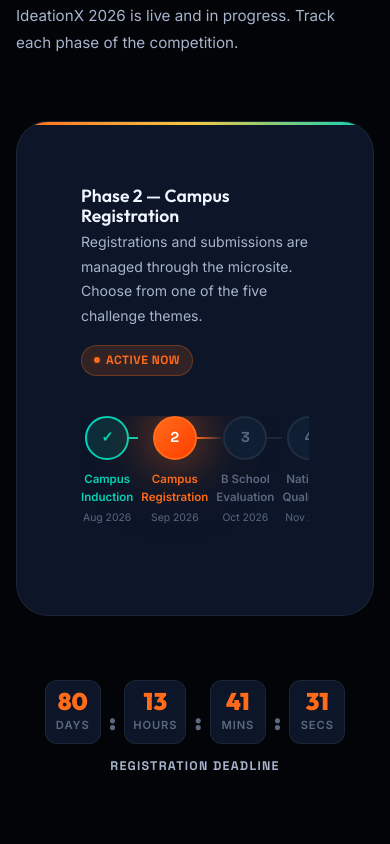
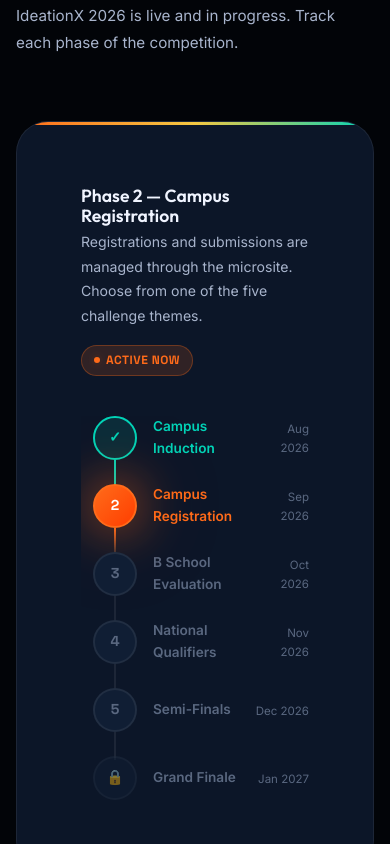
Before and after one commit to Nilesh220/Sbi-Life, a Next.js app: page / in a window 390 px wide. Shown: the part 1640-2484 px from the top of the page. Built offline with nearby package versions, Linux system fonts and the light colour scheme.

Commit message:
fix: resolve mobile scroll reveal block layout delays and mobile timeline clipping

```diff
--- a/src/app/page.js
+++ b/src/app/page.js
@@ -28,7 +28,7 @@
 
 function StatCounter({ target, suffix = '', label, gradient, showLive = false }) {
   const ref = useRef(null);
-  useAnimateCounter(ref, target, 2.2, suffix);
+  useAnimateCounter(ref, target, 2.2, suffix, true);
   return (
     <div className="home-stat-item">
       {showLive ? (
@@ -58,6 +58,7 @@
   { id: 4, num: '04', icon: '🌾', tag: 'Agriculture', tagCls: 'tag tag--gold', title: 'Climate & the Uninsured Farmer', hook: '"When climate destroys a harvest, it also destroys a family\'s future."', style: { '--theme-gradient': 'linear-gradient(135deg,rgba(245,200,66,0.18),rgba(255,138,0,0.06))', '--theme-color': '#F5C842', '--theme-glow': 'rgba(245,200,66,0.3)' } },
   { id: 5, num: '05', icon: '🚗', tag: 'Gig Economy', tagStyle: { background: 'rgba(0,181,239,0.12)', color: '#4DCDFF', border: '1px solid rgba(0,181,239,0.3)' }, title: 'The Invisible Workforce', hook: '"Zomato delivers your dinner. Ola drops you home. Who insures their tomorrow?"', style: { '--theme-gradient': 'linear-gradient(135deg,rgba(0,181,239,0.18),rgba(41,32,117,0.08))', '--theme-color': '#00B5EF', '--theme-glow': 'rgba(0,181,239,0.3)' } },
 ];
+
 
 export default function HomePage() {
   const marqueeRef = useRef(null);
@@ -162,7 +163,6 @@
       </div>
 
       {/* ════ LIVE STATS ════ */}
-      <RevealOnScroll>
       <div className="home-stats">
         <div className="container">
           <div className="home-stats__inner">
@@ -173,7 +173,6 @@
           </div>
         </div>
       </div>
-      </RevealOnScroll>
 
       {/* ════ PHASE TRACKER ════ */}
       <section className="phase-section">
@@ -186,7 +185,6 @@
             </div>
           </RevealOnScroll>
 
-          <RevealOnScroll delay={0.1}>
           <div className="phase-tracker-home">
             <div style={{ display: 'flex', alignItems: 'center', justifyContent: 'space-between', flexWrap: 'wrap', gap: '16px' }}>
               <div>
@@ -202,9 +200,7 @@
               <PhaseTracker />
             </div>
           </div>
-          </RevealOnScroll>
 
-          <RevealOnScroll delay={0.2}>
           <div style={{ display: 'flex', flexDirection: 'column', alignItems: 'center', marginTop: 'var(--space-2xl)' }}>
             <Countdown targetDate="2026-09-30T23:59:59" id="home-countdown" />
             <p style={{
@@ -219,7 +215,6 @@
               Registration Deadline
             </p>
           </div>
-          </RevealOnScroll>
         </div>
       </section>
 
--- a/src/styles/supplement.css
+++ b/src/styles/supplement.css
@@ -364,3 +364,58 @@
   color: var(--saffron);
   background: rgba(255,107,26,0.05);
 }
+
+/* Responsive Phase Tracker Timeline on Mobile */
+@media (max-width: 768px) {
+  .phase-steps {
+    flex-direction: column !important;
+    align-items: stretch !important;
+    gap: var(--space-lg) !important;
+    position: relative;
+    padding-left: 12px;
+  }
+  .phase-step-item {
+    flex-direction: row !important;
+    align-items: center !important;
+    text-align: left !important;
+    width: 100% !important;
+    position: relative;
+  }
+  .phase-step-item::before {
+    content: '' !important;
+    position: absolute !important;
+    top: 44px !important;
+    left: 21px !important;
+    right: auto !important;
+    bottom: -28px !important;
+    width: 2px !important;
+    height: auto !important;
+    background: var(--glass-border) !important;
+    z-index: 0 !important;
+  }
+  .phase-step-item--done::before {
+    background: var(--teal) !important;
+  }
+  .phase-step-item--active::before {
+    background: linear-gradient(180deg, var(--saffron), var(--glass-border)) !important;
+  }
+  .phase-step-item:last-child::before {
+    display: none !important;
+  }
+  .phase-dot-circle {
+    margin-right: var(--space-md) !important;
+    flex-shrink: 0 !important;
+  }
+  .phase-dot-label {
+    margin-top: 0 !important;
+    max-width: none !important;
+    font-size: 0.85rem !important;
+    text-align: left !important;
+  }
+  .phase-dot-date {
+    margin-top: 2px !important;
+    margin-left: auto !important;
+    font-size: 0.72rem !important;
+    text-align: right !important;
+  }
+}
```
Lines whose indentation alone changed are shown as unchanged.
